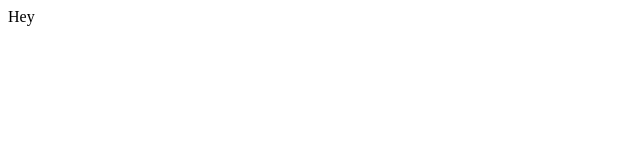
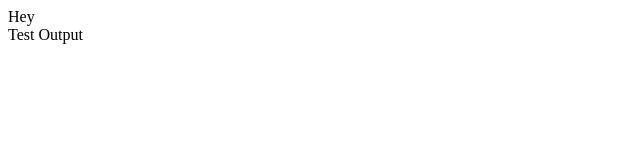
Before and after one commit to Shadowsilver07/Capstone-Project-1, a plain HTML site: page Capstone 1/index.html in a window 1280 px wide. Shown: the full height of the page, 0-640 px from the left. Drawn offline with Linux system fonts and the light colour scheme.

Commit message:
Tesing - Push - Next Output

```diff
--- a/Capstone 1/index.html
+++ b/Capstone 1/index.html
@@ -8,3 +8,5 @@
 <Summary>Hey</Summary>
 </body>
 </html>
+
+Test Output
```
